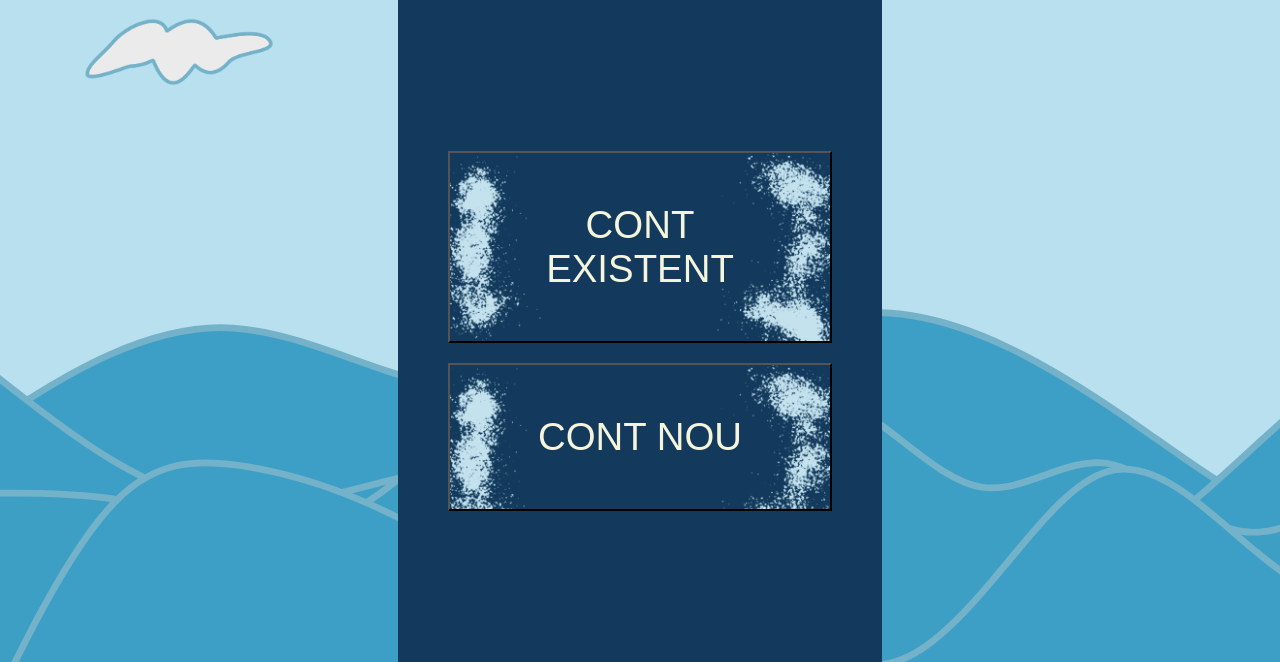
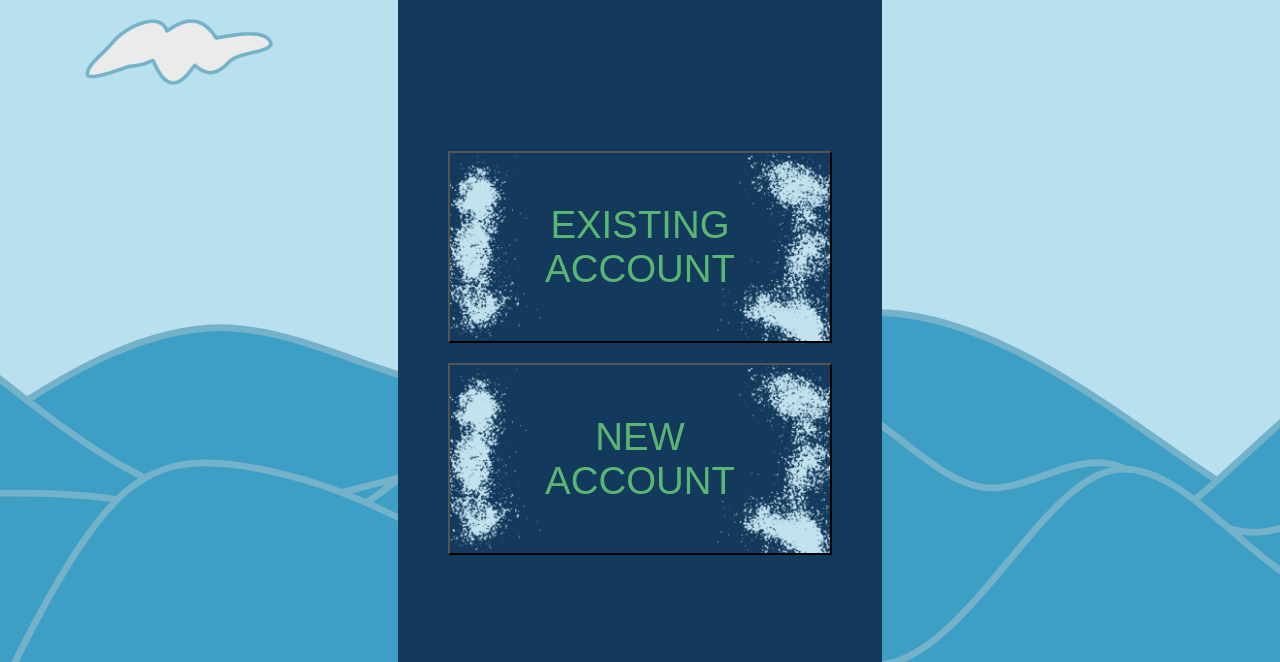
Before and after one commit to mandreea21/TW_ManagingWater, a plain HTML site: page mainpage/mainpage.html in a window 1280 px wide. Shown: the part 188-850 px from the top of the page. Drawn offline with Linux system fonts and the light colour scheme.

Commit message:
fixed buttons

```diff
--- a/mainpage/mainpage.css
+++ b/mainpage/mainpage.css
@@ -85,7 +85,7 @@ input[type=submit]:hover {
     position: relative;
     padding: 50px 50px 50px 50px;
     font-size: 3vw;
-    color: beige;
+    color: #5bb674;
     background-color: #133a5c;
     background-image: url("../poze/spumabutoane.png");
     background-size: cover;
--- a/mainpage/mainpage.html
+++ b/mainpage/mainpage.html
@@ -26,8 +26,8 @@
     <div class="login-box">
         <div class="titlu-text">Welcome</div>
 
-        <button id="existing-acc" class="mainpage-button">CONT EXISTENT</button>
-        <button id="new-acc" class="mainpage-button">CONT NOU</button>
+        <button id="existing-acc" class="mainpage-button">EXISTING ACCOUNT</button>
+        <button id="new-acc" class="mainpage-button">NEW ACCOUNT</button>
     </div>
 
     <div class="waves">
```
